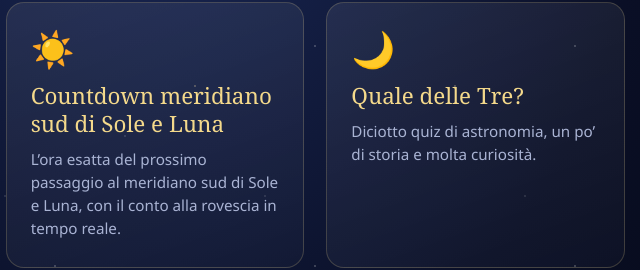
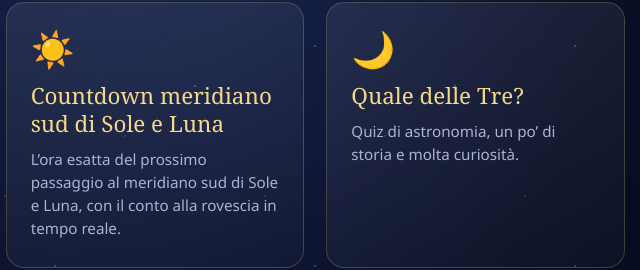
Before and after one commit to Idolo58/programmi, a plain HTML site: page index.html in a window 1280 px wide. Shown: the part 204-474 px from the top of the page, 485-1125 px from the left. Drawn offline with Linux system fonts and the light colour scheme.

Commit message:
Update index.html

```diff
--- a/index.html
+++ b/index.html
@@ -41,7 +41,7 @@ footer{text-align:center;margin-top:48px;color:#7d88ad;font-size:.85rem}
 <a class="card" href="https://idolo58.github.io/quiz-astronomia/">
 <span class="icon">🌙</span>
 <h2>Quale delle Tre?</h2>
-<p>Diciotto quiz di astronomia, un po’ di storia e molta curiosità.</p>
+<p>Quiz di astronomia, un po’ di storia e molta curiosità.</p>
 </a>
 </div>
 <footer>Altri programmi in arrivo</footer>
```
